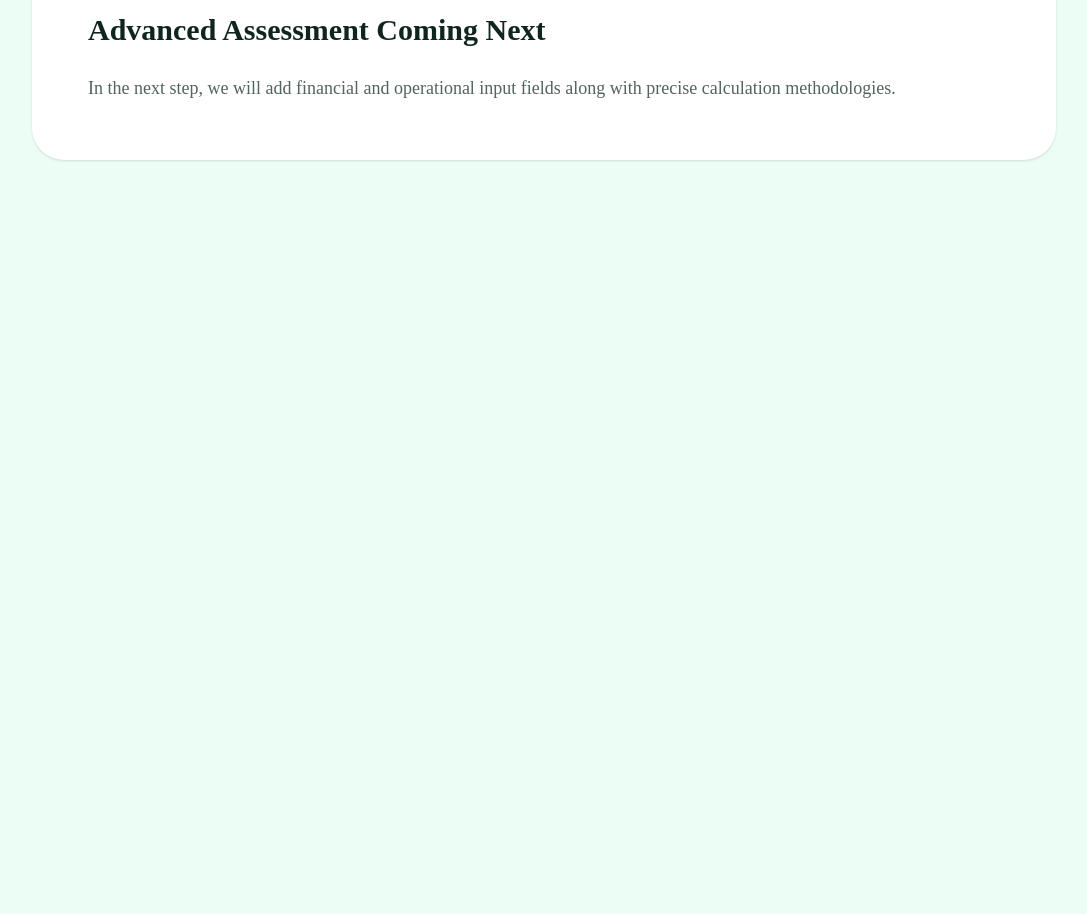
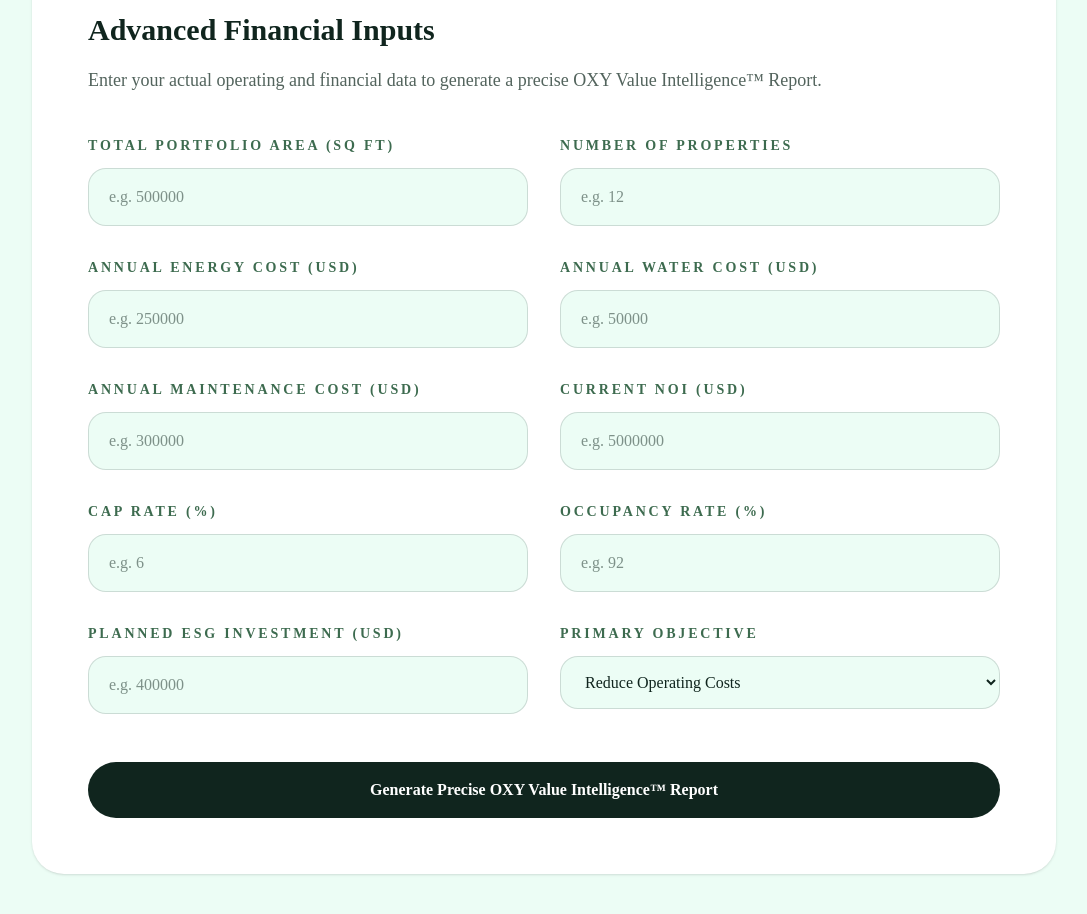
Before and after one commit to toobafateh-code/theoxybrief, a Next.js app: page /assessments/real-estate/value-intelligence in a window 1280 px wide. Shown: the part 520-1434 px from the top of the page, without its empty margins (96-1183 px from the left). Before the commit the page ends 800 px from the top, so only its background shows below. Built offline with nearby package versions, Linux system fonts and the light colour scheme.

Commit message:
Add Real Estate OXY Value Intelligence assessment form

```diff
--- a/app/assessments/real-estate/value-intelligence/page.tsx
+++ b/app/assessments/real-estate/value-intelligence/page.tsx
@@ -2,6 +2,7 @@
   return (
     <main className="min-h-screen bg-[#ECFDF5] px-6 py-24 text-[#10251E] md:px-16">
       <section className="mx-auto max-w-5xl">
+        {/* Hero Section */}
         <div className="text-center">
           <p className="text-lg font-bold uppercase tracking-[0.35em] text-[#3D6B4F]">
             OXY Value Intelligence™
@@ -18,15 +19,141 @@
           </p>
         </div>
 
+        {/* Advanced Input Form */}
         <div className="mt-14 rounded-[2rem] bg-white p-10 shadow-sm md:p-14">
-          <h2 className="text-3xl font-bold">
-            Advanced Assessment Coming Next
-          </h2>
+          <h2 className="text-3xl font-bold">Advanced Financial Inputs</h2>
 
-          <p className="mt-6 text-lg leading-8 text-[#53645D]">
-            In the next step, we will add financial and operational input
-            fields along with precise calculation methodologies.
+          <p className="mt-4 text-lg leading-8 text-[#53645D]">
+            Enter your actual operating and financial data to generate a
+            precise OXY Value Intelligence™ Report.
           </p>
+
+          <form className="mt-10 grid gap-8 md:grid-cols-2">
+            {/* Portfolio Data */}
+            <div>
+              <label className="block text-sm font-bold uppercase tracking-[0.2em] text-[#3D6B4F]">
+                Total Portfolio Area (sq ft)
+              </label>
+              <input
+                type="number"
+                placeholder="e.g. 500000"
+                className="mt-3 w-full rounded-2xl border border-[#10251E]/15 bg-[#ECFDF5] px-5 py-4"
+              />
+            </div>
+
+            <div>
+              <label className="block text-sm font-bold uppercase tracking-[0.2em] text-[#3D6B4F]">
+                Number of Properties
+              </label>
+              <input
+                type="number"
+                placeholder="e.g. 12"
+                className="mt-3 w-full rounded-2xl border border-[#10251E]/15 bg-[#ECFDF5] px-5 py-4"
+              />
+            </div>
+
+            {/* Operating Costs */}
+            <div>
+              <label className="block text-sm font-bold uppercase tracking-[0.2em] text-[#3D6B4F]">
+                Annual Energy Cost (USD)
+              </label>
+              <input
+                type="number"
+                placeholder="e.g. 250000"
+                className="mt-3 w-full rounded-2xl border border-[#10251E]/15 bg-[#ECFDF5] px-5 py-4"
+              />
+            </div>
+
+            <div>
+              <label className="block text-sm font-bold uppercase tracking-[0.2em] text-[#3D6B4F]">
+                Annual Water Cost (USD)
+              </label>
+              <input
+                type="number"
+                placeholder="e.g. 50000"
+                className="mt-3 w-full rounded-2xl border border-[#10251E]/15 bg-[#ECFDF5] px-5 py-4"
+              />
+            </div>
+
+            <div>
+              <label className="block text-sm font-bold uppercase tracking-[0.2em] text-[#3D6B4F]">
+                Annual Maintenance Cost (USD)
+              </label>
+              <input
+                type="number"
+                placeholder="e.g. 300000"
+                className="mt-3 w-full rounded-2xl border border-[#10251E]/15 bg-[#ECFDF5] px-5 py-4"
+              />
+            </div>
+
+            {/* Financial Metrics */}
+            <div>
+              <label className="block text-sm font-bold uppercase tracking-[0.2em] text-[#3D6B4F]">
+                Current NOI (USD)
+              </label>
+              <input
+                type="number"
+                placeholder="e.g. 5000000"
+                className="mt-3 w-full rounded-2xl border border-[#10251E]/15 bg-[#ECFDF5] px-5 py-4"
+              />
+            </div>
+
+            <div>
+              <label className="block text-sm font-bold uppercase tracking-[0.2em] text-[#3D6B4F]">
+                Cap Rate (%)
+              </label>
+              <input
+                type="number"
+                step="0.1"
+                placeholder="e.g. 6"
+                className="mt-3 w-full rounded-2xl border border-[#10251E]/15 bg-[#ECFDF5] px-5 py-4"
+              />
+            </div>
+
+            <div>
+              <label className="block text-sm font-bold uppercase tracking-[0.2em] text-[#3D6B4F]">
+                Occupancy Rate (%)
+              </label>
+              <input
+                type="number"
+                step="0.1"
+                placeholder="e.g. 92"
+                className="mt-3 w-full rounded-2xl border border-[#10251E]/15 bg-[#ECFDF5] px-5 py-4"
+              />
+            </div>
+
+            <div>
+              <label className="block text-sm font-bold uppercase tracking-[0.2em] text-[#3D6B4F]">
+                Planned ESG Investment (USD)
+              </label>
+              <input
+                type="number"
+                placeholder="e.g. 400000"
+                className="mt-3 w-full rounded-2xl border border-[#10251E]/15 bg-[#ECFDF5] px-5 py-4"
+              />
+            </div>
+
+            {/* Objective */}
+            <div>
+              <label className="block text-sm font-bold uppercase tracking-[0.2em] text-[#3D6B4F]">
+                Primary Objective
+              </label>
+              <select className="mt-3 w-full rounded-2xl border border-[#10251E]/15 bg-[#ECFDF5] px-5 py-4">
+                <option>Reduce Operating Costs</option>
+                <option>Increase Asset Value</option>
+                <option>Improve Occupancy</option>
+                <option>Meet ESG Requirements</option>
+              </select>
+            </div>
+
+            {/* Submit Button */}
+            <button
+              type="submit"
+              className="md:col-span-2 mt-4 w-full rounded-full bg-[#10251E] px-8 py-4 font-semibold text-white hover:bg-[#1D3A30]"
+            >
+              Generate Precise OXY Value Intelligence™ Report
+            </button>
+          </form>
         </div>
       </section>
     </main>
```
